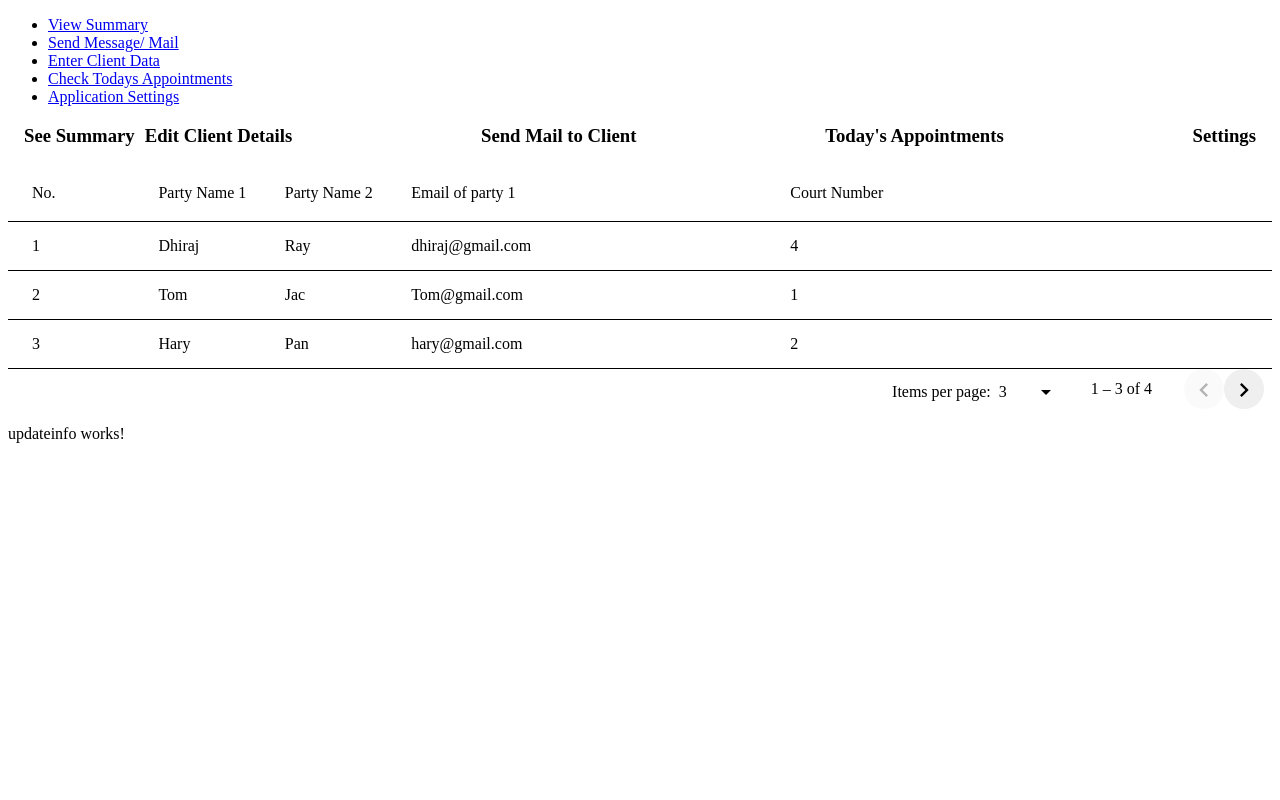
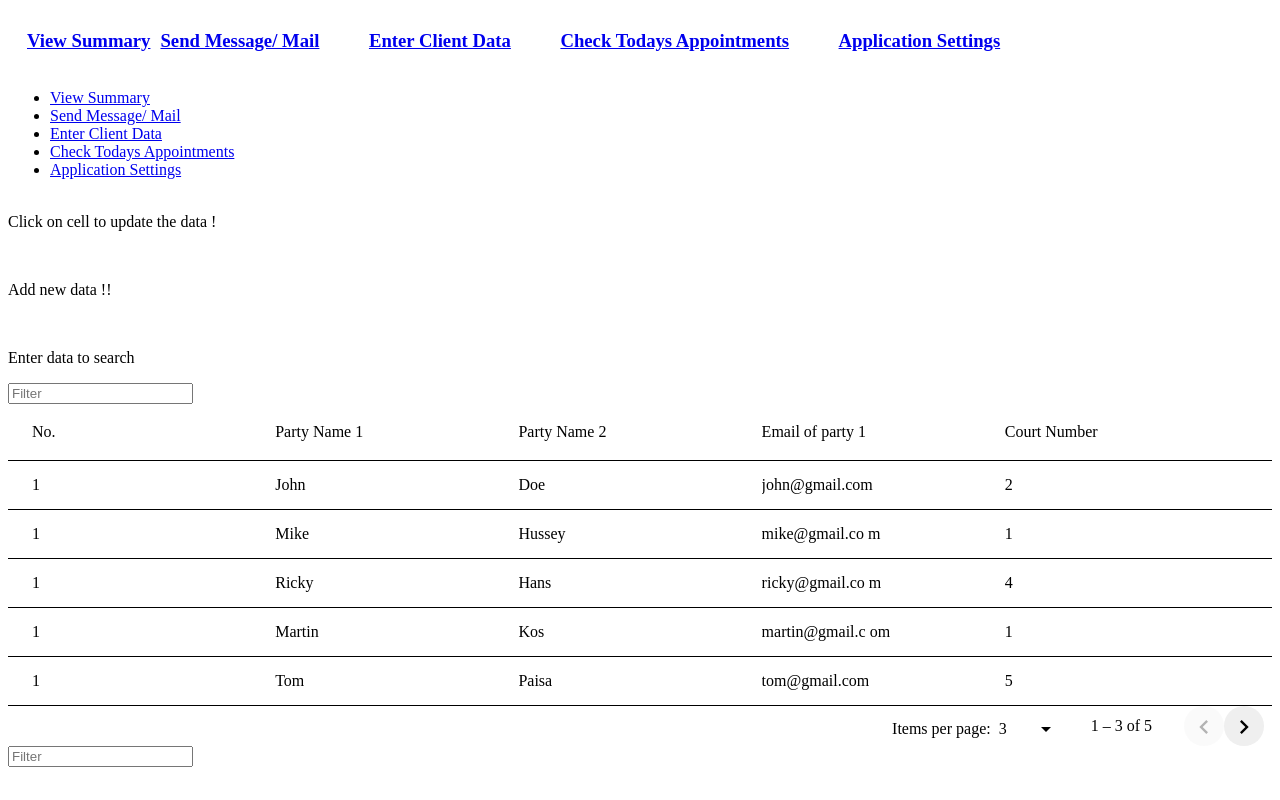
Before and after one commit to vaibhavkk/law-demo, an Angular app: page /updateinfo in a window 1280 px wide. Built offline with nearby package versions, Linux system fonts and the light colour scheme.

Commit message:
after component html body written

```diff
--- a/src/app/app.component.html
+++ b/src/app/app.component.html
@@ -1,13 +1,43 @@
+<table>
+<tr>
+<th>
+<div id = "div1">
+<h3>
+<mat-toolbar color = "primary">
+   <span class = "gap"><a routerLink= "/summary" routerLinkActive="active"> View Summary </a></span>
+   <span><a routerLink= "/sendmessage" routerLinkActive="active"> Send Message/ Mail </a></span>
+   <span class = "filler"></span>
+   <span><a routerLink= "/updateinfo" routerLinkActive="active"> Enter Client Data </a></span>
+   <span class = "filler"></span>
+   <span> <a routerLink= "/todaysappointment" routerLinkActive="active"> Check Todays Appointments </a></span>
+
+   <span class = "filler"></span>
+   <span> <a routerLink= "/settings" routerLinkActive="active"> Application Settings </a> </span>
+</mat-toolbar>
+</h3>
+
+</div>
+</th>
+
+</tr>
+<tr>
+
+<div>
+
 <nav>
 <ul>
  <li> <a routerLink= "/summary" routerLinkActive="active"> View Summary </a> </li>
- <li> <a routerLink= "/sendmessage" routerLinkActive="active"> Send Message/ Mail </a> </li>
+
+<li> <a routerLink= "/sendmessage" routerLinkActive="active"> Send Message/ Mail </a> </li>
  <li> <a routerLink= "/updateinfo" routerLinkActive="active"> Enter Client Data </a> </li>
  <li> <a routerLink= "/todaysappointment" routerLinkActive="active"> Check Todays Appointments </a> </li>
  <li> <a routerLink= "/settings" routerLinkActive="active"> Application Settings </a> </li>
  </ul>
 </nav>
 
+</div>
+
+</table>
 <!-- * * * * * * * * * * * * * * * * * * * * * * * * * * * * * * * -->
 <!-- * * * * * * * * * * * The content below * * * * * * * * * * * -->
 <!-- * * * * * * * * * * is only a placeholder * * * * * * * * * * -->
@@ -16,62 +46,11 @@
 <!-- * * * * * * * * * Delete the template below * * * * * * * * * * -->
 <!-- * * * * * * * to get started with your project! * * * * * * * * -->
 <!-- * * * * * * * * * * * * * * * * * * * * * * * * * * * * * * * -->
-<h3>
-<mat-toolbar color = "primary">
-   <span class = "gap">See Summary</span>
-   <span>Edit Client Details</span>
-   <span class = "filler"></span>
-   <span>Send Mail to Client</span>
-   <span class = "filler"></span>
-   <span> Today's Appointments</span>
-
-   <span class = "filler"></span>
-   <span>Settings</span>
-</mat-toolbar>
-</h3>
 
 
 
 
 
-
-
-<mat-table  [dataSource]="dataSource">
-
-    <ng-container matColumnDef="position">
-      <mat-header-cell *matHeaderCellDef> No. </mat-header-cell>
-      <mat-cell *matCellDef="let element"> {{element.position}} </mat-cell>
-    </ng-container>
-
-    <ng-container matColumnDef="firstName">
-      <mat-header-cell *matHeaderCellDef> Party Name 1 </mat-header-cell>
-      <mat-cell *matCellDef="let element"> {{element.firstName}} </mat-cell>
-    </ng-container>
-
-    <ng-container matColumnDef="lastName">
-      <mat-header-cell *matHeaderCellDef> Party Name 2 </mat-header-cell>
-      <mat-cell *matCellDef="let element"> {{element.lastName}}  </mat-cell>
-    </ng-container>
-    <ng-container matColumnDef="email">
-      <mat-header-cell *matHeaderCellDef> Email of party 1 </mat-header-cell>
-
-   <mat-cell *matCellDef="let element"> {{element.email}}  </mat-cell>
-    </ng-container>
-    <ng-container matColumnDef="courtno">
-      <mat-header-cell *matHeaderCellDef> Court Number </mat-header-cell>
-      <mat-cell *matCellDef="let element"> {{element.courtno}}  </mat-cell>
-    </ng-container>
-    <mat-header-row *matHeaderRowDef="displayedColumns"></mat-header-row>
-<mat-row *matRowDef="let row; columns: displayedColumns;" (click) = "rowClicked(row)" ></mat-row>
-  </mat-table>
-
-    <mat-row *matRowDef="let row; columns: displayedColumns;"></mat-row>
-
-
-
-<mat-paginator [length]="5" [pageSize]="3" [pageSizeOptions]="[5, 10, 25]"
->
-  </mat-paginator>
 
 
 
--- a/src/app/summary/summary.component.html
+++ b/src/app/summary/summary.component.html
@@ -1 +1,45 @@
 <p>summary works!</p>
+
+
+
+
+<!-- Tell this component about the datasource -->
+
+
+
+<mat-table  [dataSource]="dataSource">
+
+    <ng-container matColumnDef="position">
+      <mat-header-cell *matHeaderCellDef> No. </mat-header-cell>
+      <mat-cell *matCellDef="let element"> {{element.position}} </mat-cell>
+    </ng-container>
+
+    <ng-container matColumnDef="firstName">
+      <mat-header-cell *matHeaderCellDef> Party Name 1 </mat-header-cell>
+      <mat-cell *matCellDef="let element"> {{element.firstName}} </mat-cell>
+    </ng-container>
+
+    <ng-container matColumnDef="lastName">
+      <mat-header-cell *matHeaderCellDef> Party Name 2 </mat-header-cell>
+      <mat-cell *matCellDef="let element"> {{element.lastName}}  </mat-cell>
+    </ng-container>
+    <ng-container matColumnDef="email">
+      <mat-header-cell *matHeaderCellDef> Email of party 1 </mat-header-cell>
+
+   <mat-cell *matCellDef="let element"> {{element.email}}  </mat-cell>
+    </ng-container>
+    <ng-container matColumnDef="courtno">
+      <mat-header-cell *matHeaderCellDef> Court Number </mat-header-cell>
+      <mat-cell *matCellDef="let element"> {{element.courtno}}  </mat-cell>
+    </ng-container>
+    <mat-header-row *matHeaderRowDef="displayedColumns"></mat-header-row>
+<mat-row *matRowDef="let row; columns: displayedColumns;" (click) = "rowClicked(row)" ></mat-row>
+  </mat-table>
+
+    <mat-row *matRowDef="let row; columns: displayedColumns;"></mat-row>
+
+
+
+<mat-paginator [length]="5" [pageSize]="3" [pageSizeOptions]="[5, 10, 25]"
+>
+  </mat-paginator>
--- a/src/app/summary/summary.component.ts
+++ b/src/app/summary/summary.component.ts
@@ -1,15 +1,38 @@
 import { Component, OnInit } from '@angular/core';
-
+import { MatTableDataSource} from '@angular/material/table';
+import {MatPaginator} from '@angular/material/paginator';
+import {MatSort} from '@angular/material/sort';
 @Component({
   selector: 'app-summary',
   templateUrl: './summary.component.html',
   styleUrls: ['./summary.component.css']
 })
 export class SummaryComponent implements OnInit {
+   displayedColumns = ['position', 'firstName', 'lastName', 'email', 'courtno'];
+   dataSource = new MatTableDataSource(ELEMENT_DATA);
 
   constructor() { }
 
   ngOnInit(): void {
+
+
   }
 
 }
+
+
+export interface Element {
+    position: number;
+   firstName: string;
+    lastName: string;
+    email: string;
+    courtno : number;
+  }
+
+  const ELEMENT_DATA: Element[] = [
+    {position: 1, firstName: 'John', lastName: 'Doe', email: 'john@gmail.com',    courtno: 2},
+    {position: 1, firstName: 'Mike', lastName: 'Hussey', email: 'mike@gmail.co    m', courtno:1},
+    {position: 1, firstName: 'Ricky', lastName: 'Hans', email: 'ricky@gmail.co    m', courtno : 4},
+    {position: 1, firstName: 'Martin', lastName: 'Kos', email: 'martin@gmail.c    om', courtno : 1},
+    {position: 1, firstName: 'Tom', lastName: 'Paisa', email: 'tom@gmail.com',     courtno:5}
+  ];
--- a/src/app/todaysappointment/todaysappointment.component.html
+++ b/src/app/todaysappointment/todaysappointment.component.html
@@ -1 +1,45 @@
-<p>todaysappointment works!</p>
+<p>Todays Appointments </p>
+
+
+
+
+<!-- Tell this component about the datasource -->
+
+
+
+<mat-table  [dataSource]="dataSource">
+
+    <ng-container matColumnDef="position">
+      <mat-header-cell *matHeaderCellDef> No. </mat-header-cell>
+      <mat-cell *matCellDef="let element"> {{element.position}} </mat-cell>
+    </ng-container>
+
+    <ng-container matColumnDef="firstName">
+      <mat-header-cell *matHeaderCellDef> Party Name 1 </mat-header-cell>
+      <mat-cell *matCellDef="let element"> {{element.firstName}} </mat-cell>
+    </ng-container>
+
+    <ng-container matColumnDef="lastName">
+      <mat-header-cell *matHeaderCellDef> Party Name 2 </mat-header-cell>
+      <mat-cell *matCellDef="let element"> {{element.lastName}}  </mat-cell>
+    </ng-container>
+    <ng-container matColumnDef="email">
+      <mat-header-cell *matHeaderCellDef> Email of party 1 </mat-header-cell>
+
+   <mat-cell *matCellDef="let element"> {{element.email}}  </mat-cell>
+    </ng-container>
+    <ng-container matColumnDef="courtno">
+      <mat-header-cell *matHeaderCellDef> Court Number </mat-header-cell>
+      <mat-cell *matCellDef="let element"> {{element.courtno}}  </mat-cell>
+    </ng-container>
+    <mat-header-row *matHeaderRowDef="displayedColumns"></mat-header-row>
+<mat-row *matRowDef="let row; columns: displayedColumns;" (click) = "rowClicked(row)" ></mat-row>
+  </mat-table>
+
+    <mat-row *matRowDef="let row; columns: displayedColumns;"></mat-row>
+
+
+
+<mat-paginator [length]="5" [pageSize]="3" [pageSizeOptions]="[5, 10, 25]"
+>
+  </mat-paginator>
--- a/src/app/todaysappointment/todaysappointment.component.ts
+++ b/src/app/todaysappointment/todaysappointment.component.ts
@@ -1,4 +1,5 @@
 import { Component, OnInit } from '@angular/core';
+import {MatTableDataSource} from '@angular/material/table';
 
 @Component({
   selector: 'app-todaysappointment',
@@ -6,10 +7,31 @@ import { Component, OnInit } from '@angular/core';
   styleUrls: ['./todaysappointment.component.css']
 })
 export class TodaysappointmentComponent implements OnInit {
+   displayedColumns = ['position', 'firstName', 'lastName', 'email', 'courtno'];
+   dataSource = new MatTableDataSource(ELEMENT_DATA);
 
   constructor() { }
 
   ngOnInit(): void {
+
+
   }
 
 }
+
+
+export interface Element {
+    position: number;
+   firstName: string;
+    lastName: string;
+    email: string;
+    courtno : number;
+  }
+
+  const ELEMENT_DATA: Element[] = [
+    {position: 1, firstName: 'John', lastName: 'Doe', email: 'john@gmail.com',    courtno: 2},
+    {position: 1, firstName: 'Mike', lastName: 'Hussey', email: 'mike@gmail.co    m', courtno:1},
+    {position: 1, firstName: 'Ricky', lastName: 'Hans', email: 'ricky@gmail.co    m', courtno : 4},
+    {position: 1, firstName: 'Martin', lastName: 'Kos', email: 'martin@gmail.c    om', courtno : 1},
+    {position: 1, firstName: 'Tom', lastName: 'Paisa', email: 'tom@gmail.com',     courtno:5}
+  ];
--- a/src/app/updateinfo/updateinfo.component.html
+++ b/src/app/updateinfo/updateinfo.component.html
@@ -1 +1,49 @@
-<p>updateinfo works!</p>
+<p>Click on cell to update the data !</p>
+<br>
+
+<!-- Tell this component about the datasource -->
+
+<p> Add new data !! </p> <br>
+<p> Enter data to search </p> <mat-form-field>
+      <input matInput (keyup)="applyFilter($event.target.value)" placeholder="Filter">
+    </mat-form-field>
+<mat-table  [dataSource]="dataSource">
+
+    <ng-container matColumnDef="position">
+      <mat-header-cell *matHeaderCellDef> No. </mat-header-cell>
+      <mat-cell *matCellDef="let element"> {{element.position}} </mat-cell>
+    </ng-container>
+
+    <ng-container matColumnDef="firstName">
+      <mat-header-cell *matHeaderCellDef> Party Name 1 </mat-header-cell>
+      <mat-cell *matCellDef="let element"> {{element.firstName}} </mat-cell>
+    </ng-container>
+
+    <ng-container matColumnDef="lastName">
+      <mat-header-cell *matHeaderCellDef> Party Name 2 </mat-header-cell>
+      <mat-cell *matCellDef="let element"> {{element.lastName}}  </mat-cell>
+    </ng-container>
+    <ng-container matColumnDef="email">
+      <mat-header-cell *matHeaderCellDef> Email of party 1 </mat-header-cell>
+
+   <mat-cell *matCellDef="let element"> {{element.email}}  </mat-cell>
+    </ng-container>
+    <ng-container matColumnDef="courtno">
+      <mat-header-cell *matHeaderCellDef> Court Number </mat-header-cell>
+      <mat-cell *matCellDef="let element"> {{element.courtno}}  </mat-cell>
+    </ng-container>
+    <mat-header-row *matHeaderRowDef="displayedColumns"></mat-header-row>
+<mat-row *matRowDef="let row; columns: displayedColumns;" (click) = "rowClicked(row)" ></mat-row>
+  </mat-table>
+
+    <mat-row *matRowDef="let row; columns: displayedColumns;"></mat-row>
+
+
+
+<mat-paginator [length]="5" [pageSize]="3" [pageSizeOptions]="[5, 10, 25]"
+>
+  </mat-paginator>
+
+<mat-form-field>
+      <input matInput (keyup)="applyFilter($event.target.value)" placeholder="Filter">
+    </mat-form-field>
--- a/src/app/updateinfo/updateinfo.component.ts
+++ b/src/app/updateinfo/updateinfo.component.ts
@@ -1,15 +1,41 @@
 import { Component, OnInit } from '@angular/core';
-
+import { MatTableDataSource} from '@angular/material/table';
+import {MatPaginator} from '@angular/material/paginator';
+import {MatSort} from '@angular/material/sort';
 @Component({
   selector: 'app-updateinfo',
   templateUrl: './updateinfo.component.html',
   styleUrls: ['./updateinfo.component.css']
 })
 export class UpdateinfoComponent implements OnInit {
+ displayedColumns = ['position', 'firstName', 'lastName', 'email', 'courtno'];
+   dataSource = new MatTableDataSource(ELEMENT_DATA);
 
   constructor() { }
 
   ngOnInit(): void {
+
+  }
+applyFilter(filterValue: string) {
+    filterValue = filterValue.trim();
+    filterValue = filterValue.toLowerCase();
+    this.dataSource.filter = filterValue;
+  }
+}
+
+
+export interface Element {
+    position: number;
+   firstName: string;
+    lastName: string;
+    email: string;
+    courtno : number;
   }
 
-}
+  const ELEMENT_DATA: Element[] = [
+    {position: 1, firstName: 'John', lastName: 'Doe', email: 'john@gmail.com',    courtno: 2},
+    {position: 1, firstName: 'Mike', lastName: 'Hussey', email: 'mike@gmail.co    m', courtno:1},
+    {position: 1, firstName: 'Ricky', lastName: 'Hans', email: 'ricky@gmail.co    m', courtno : 4},
+    {position: 1, firstName: 'Martin', lastName: 'Kos', email: 'martin@gmail.c    om', courtno : 1},
+    {position: 1, firstName: 'Tom', lastName: 'Paisa', email: 'tom@gmail.com',     courtno:5}
+  ];
```
